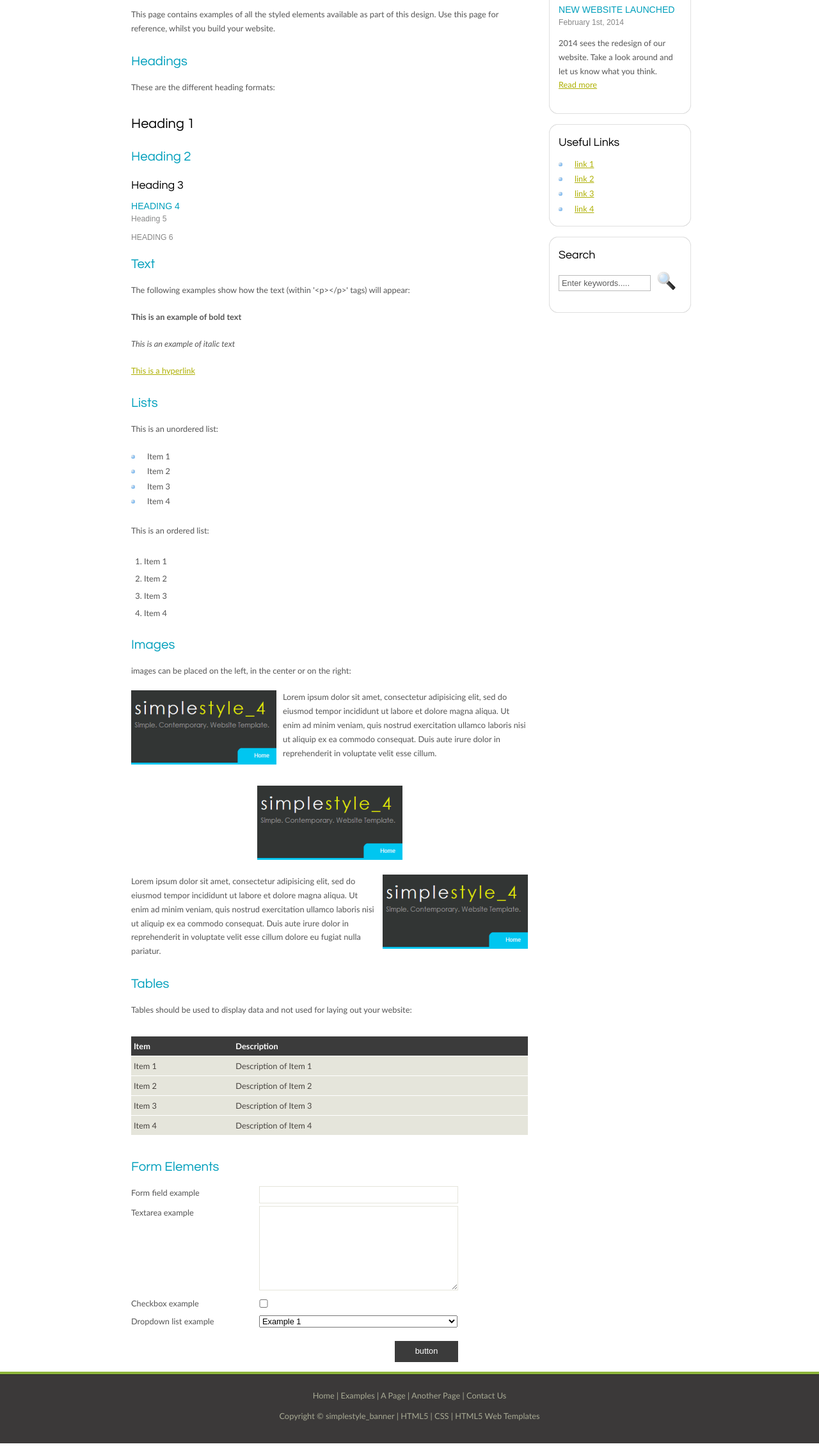
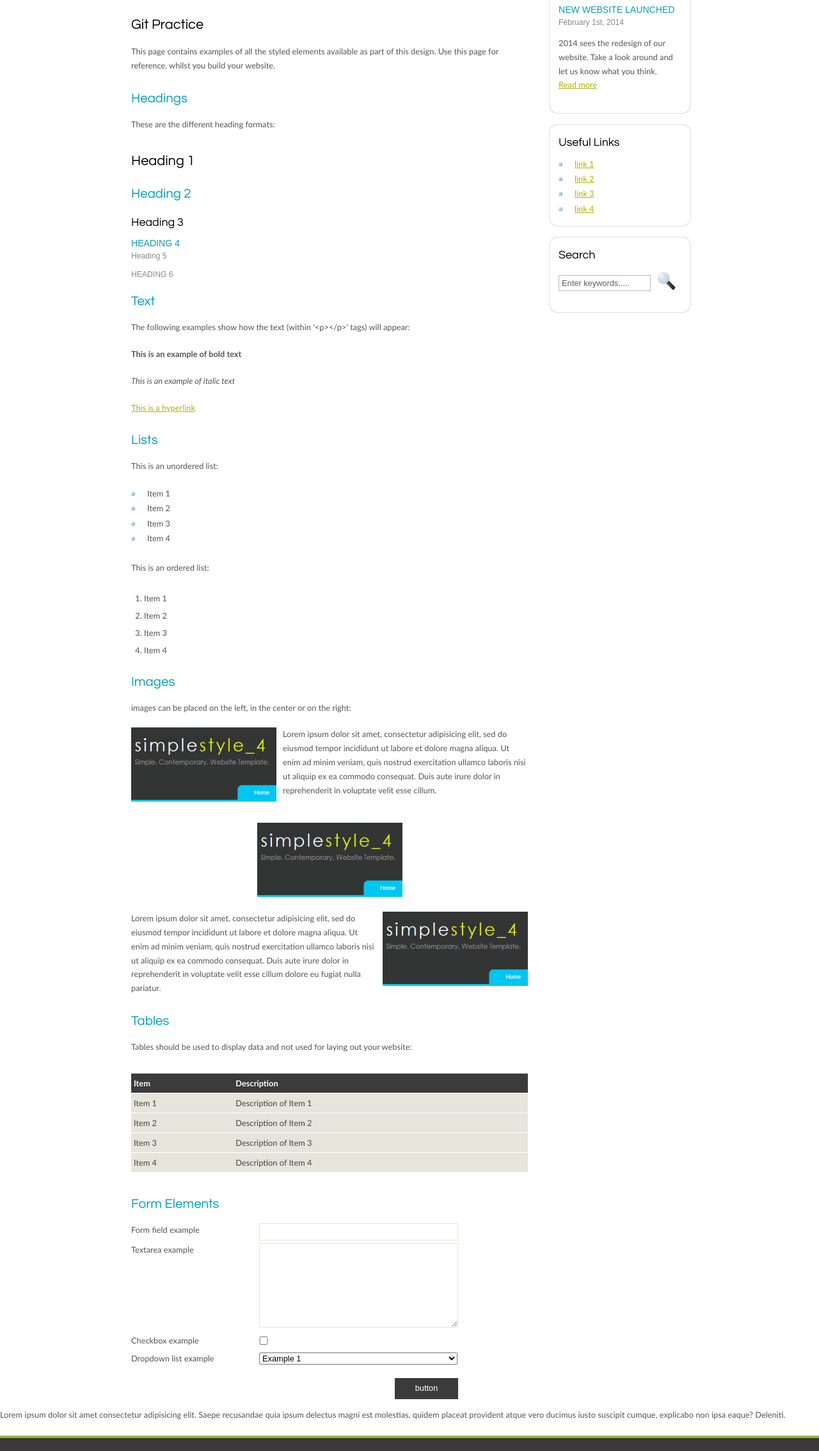
Before and after one commit to vinaneosoft/Simplestyle_Banner, a plain HTML site: page examples.html in a window 1280 px wide. Shown: the part 243-2511 px from the top of the page at 64% size. Drawn offline with Linux system fonts and the light colour scheme.

Commit message:
edited h1

```diff
--- a/examples.html
+++ b/examples.html
@@ -10,6 +10,7 @@
 </head>
 
 <body>
+
   <div id="main">
     <div id="header">
       <div id="logo">
@@ -74,6 +75,7 @@
       <div id="content">
         <!-- insert the page content here -->
         <h1>Examples</h1>
+        <h1>Git Practice</h1>
         <p>This page contains examples of all the styled elements available as part of this design. Use this page for reference, whilst you build your website.</p>
         <h2>Headings</h2>
         <p>These are the different heading formats:</p>
@@ -142,6 +144,7 @@
         </form>
       </div>
     </div>
+    <p>Lorem ipsum dolor sit amet consectetur adipisicing elit. Saepe recusandae quia ipsum delectus magni est molestias, quidem placeat provident atque vero ducimus iusto suscipit cumque, explicabo non ipsa eaque? Deleniti.</p>
     <div id="content_footer"></div>
     <div id="footer">
       <p><a href="index.html">Home</a> | <a href="examples.html">Examples</a> | <a href="page.html">A Page</a> | <a href="another_page.html">Another Page</a> | <a href="contact.html">Contact Us</a></p>
```
